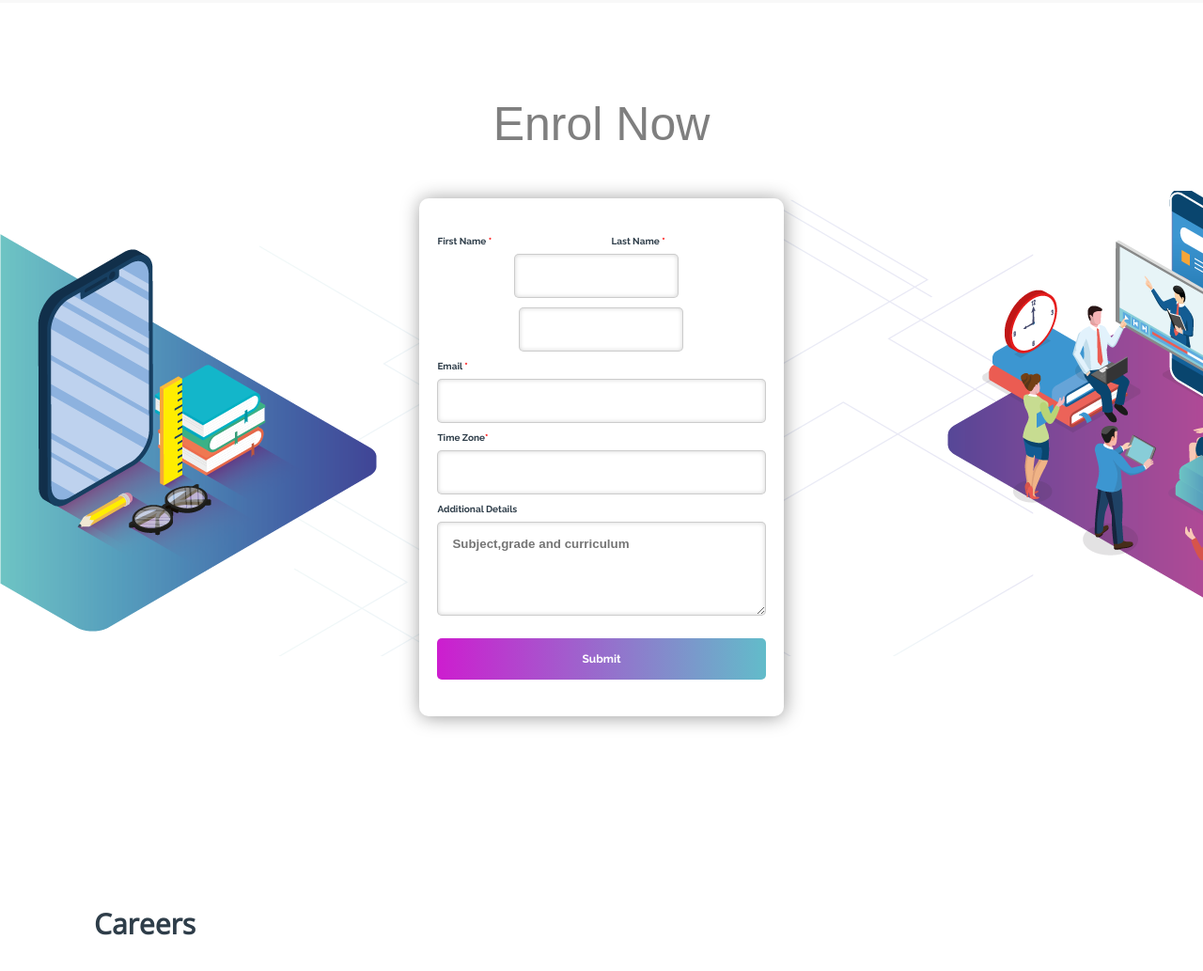
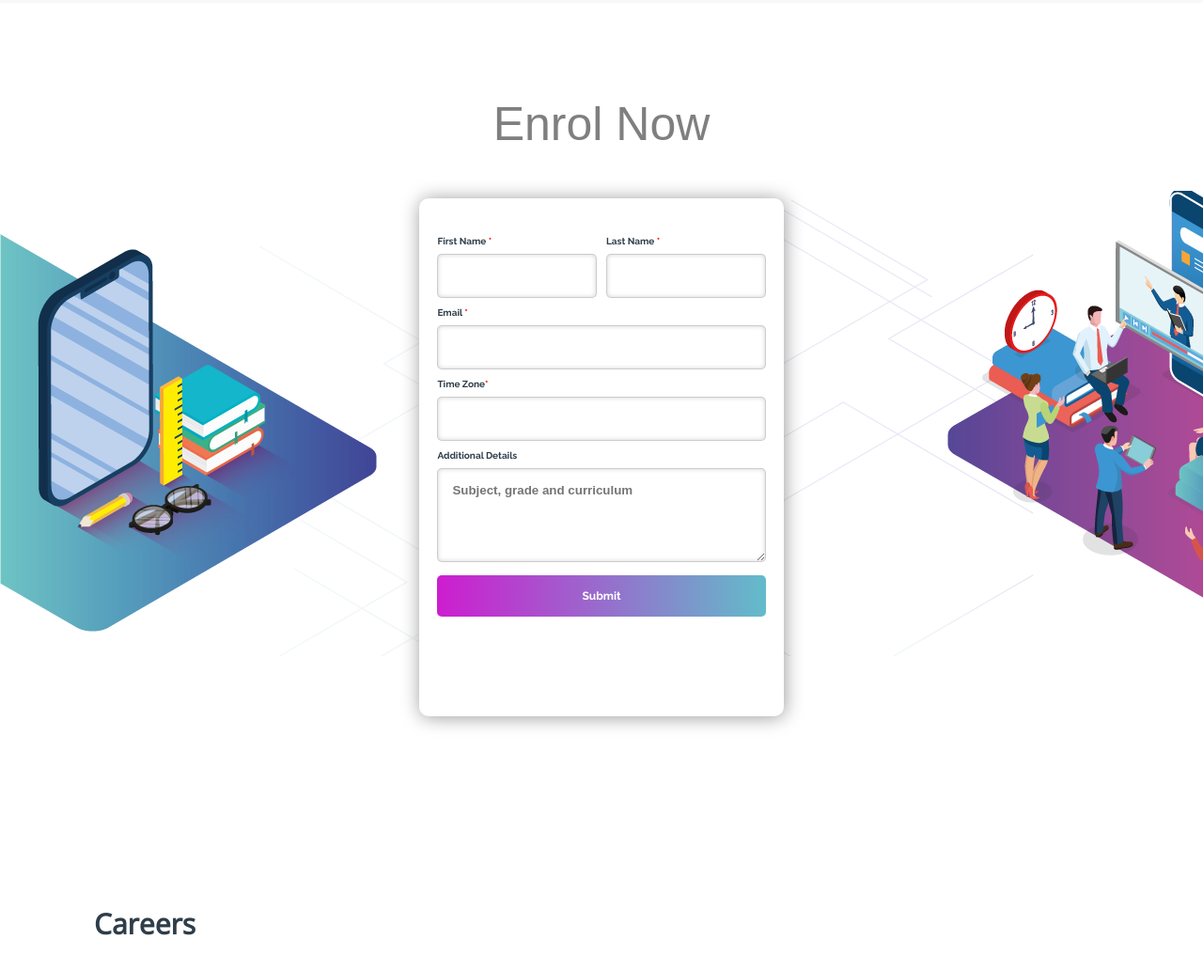
Before and after one commit to aditimaini2002/The-Excited-States, a plain HTML site: page index.html in a window 1280 px wide. Shown: the part 5946-6979 px from the top of the page at 94% size. Drawn offline with nearby package versions, Linux system fonts and the light colour scheme.

Commit message:
changed form format

```diff
--- a/index.html
+++ b/index.html
@@ -262,17 +262,23 @@
 			<div class="back-contact">
 				<div class="cc">
 				<form action="https://formspree.io/f/xwkgyovq" method="post">
-					<label>First Name <span class="imp">*</span></label><label style="margin-left: 185px">Last Name <span class="imp">*</span></label><br>
-					<center>
-					<input type="text" name="First Name" style="margin-right: 10px; width: 175px" required="required"><input type="text" name="Last Name" style="width: 175px" required="required"><br>
-					</center>
+					<div style="display: flex;">
+						<div style="flex: 1;">
+							<label>First Name <span class="imp">*</span></label><br>
+							<input type="text" name="First Name" style="width: 100%;" required="required">
+						</div>
+						<div style="flex: 1; margin-left: 10px;">
+							<label>Last Name <span class="imp">*</span></label><br>
+							<input type="text" name="Last Name" style="width: 100%;" required="required">
+						</div>
+					</div>
 					<label>Email <span class="imp">*</span></label><br>
-					<input type="email" name="Email" style="width: 100%" required="required"><br>
+					<input type="email" name="Email" style="width: 100%;" required="required"><br>
 					<label>Time Zone<span class="imp">*</span></label><br>
-					<input type="text" name="Timezone" style="width: 100%" required="required"><br>
+					<input type="text" name="Timezone" style="width: 100%;" required="required"><br>
 					<label>Additional Details</label><br>
-					<textarea placeholder ="Subject,grade and curriculum"name="Details" required="required"></textarea><br>
-					<button type="submit" id="csubmit">Submit</button>
+					<textarea placeholder="Subject, grade and curriculum" name="Details" style="width: 100%;" required="required"></textarea><br>
+					<button type="submit" id="csubmit" style="margin-top: 10px;">Submit</button>
 				</form>
 				</div>
 			</div>
```
